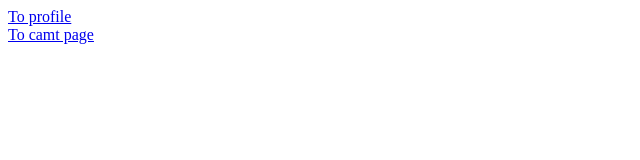
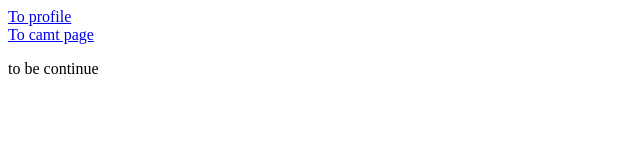
Before and after one commit to 652115001/Lab3-3, a plain HTML site: page index.html in a window 1280 px wide. Shown: the whole page, without its empty margins (0-640 px from the left). Drawn offline with Linux system fonts and the light colour scheme.

Commit message:
to be continue

```diff
--- a/index.html
+++ b/index.html
@@ -9,6 +9,7 @@
     <a href="profile.html">To profile</a>
     <br>
     <a href="camt.html">To camt page</a>
-
+    <br>
+    <p>to be continue</p>
 </body>
 </html>
```
